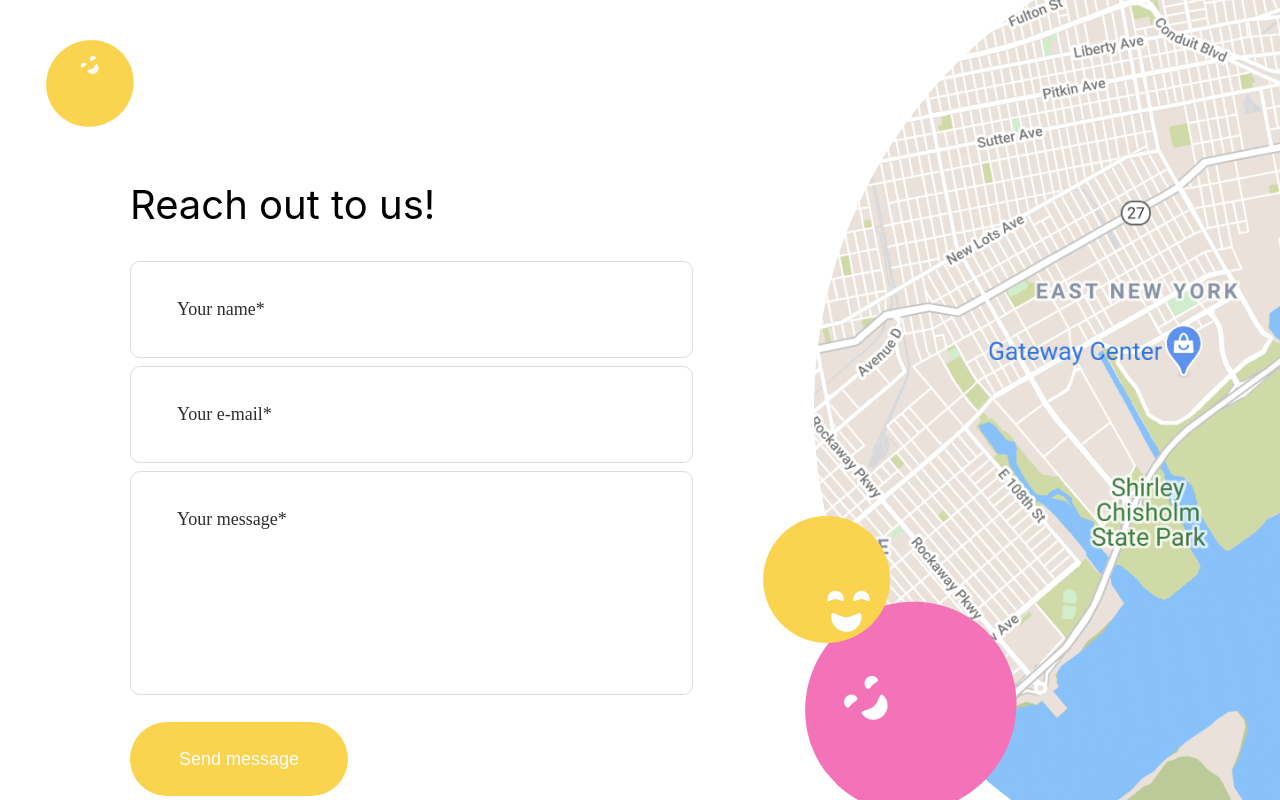
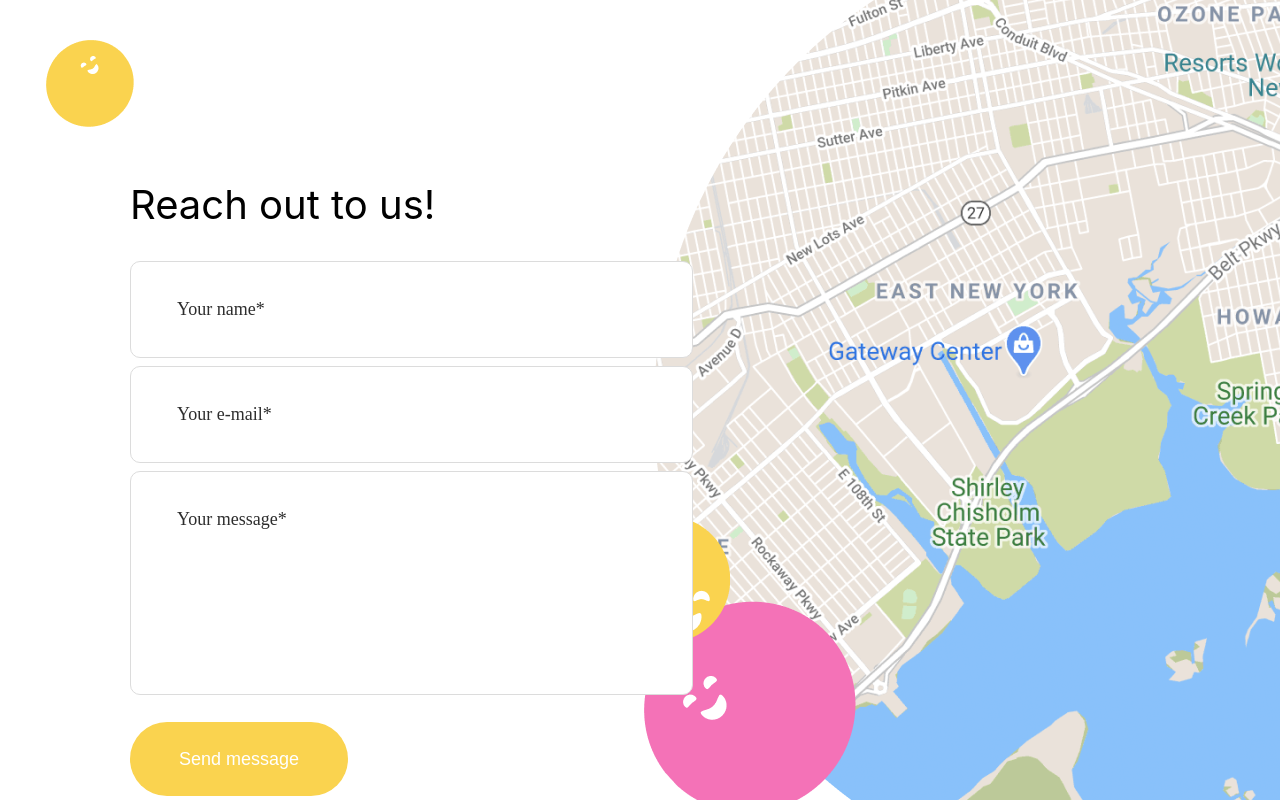
Before and after one commit to zfedorovska/feedback, a React (Create React App) app: page / in a window 1280 px wide. Shown: the top 800 px of the page. Built offline with nearby package versions, Linux system fonts and the light colour scheme; a web font is replaced by a local one.

Commit message:
adjusted background for big screen

```diff
--- a/src/components/Feedback/Feedback.style.js
+++ b/src/components/Feedback/Feedback.style.js
@@ -9,10 +9,15 @@ import mapSrc from '../../images/Map.png';
 export const MainContainer = styled.div`
   min-width: 320px;
   position: relative;
-  background-image: url(${cartoon1Src}), url(${cartoon2Src}),
-    url(${cartoon3Src}), url(${mapSrc});
+  background-image: url(${cartoon1Src});
   background-repeat: no-repeat;
-  background-position: 29px 23px, 763px 516px, 762px 558px, 814px -28px;
+  background-position: 29px 23px;
+  @media screen and (min-width: 480px) {
+    background-image: url(${cartoon1Src}), url(${cartoon2Src}),
+      url(${cartoon3Src}), url(${mapSrc});
+    background-position: 29px 23px, right 550px top 516px, right 380px top 558px,
+      right 0px top -28px;
+  }
 `;
 
 export const FeedbackFormBlock = styled.div`
@@ -28,6 +33,9 @@ export const FeedbackFormBlock = styled.div`
     margin: 0;
     padding-top: 179px;
     padding-left: 130px;
+  }
+  @media screen and (min-width: 1920px) {
+    margin: 0 auto;
   } ;
 `;
 
```
